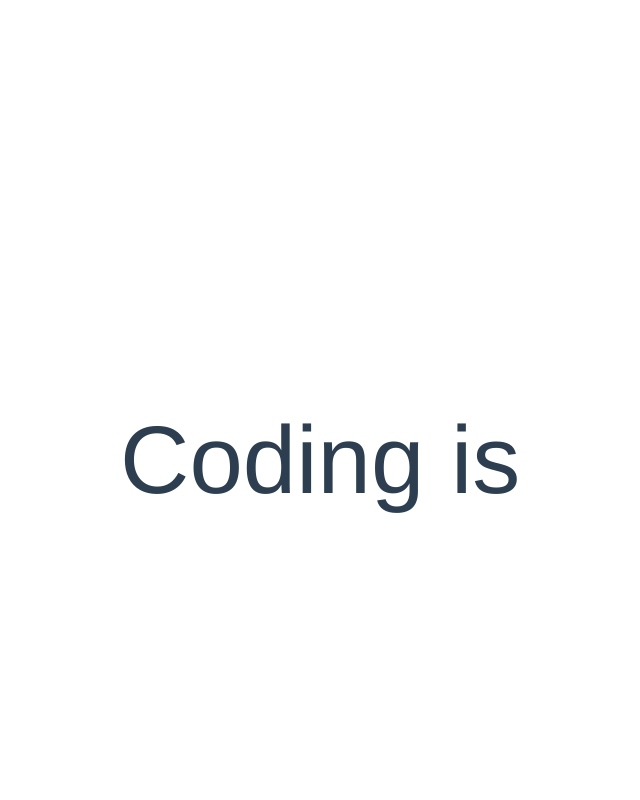
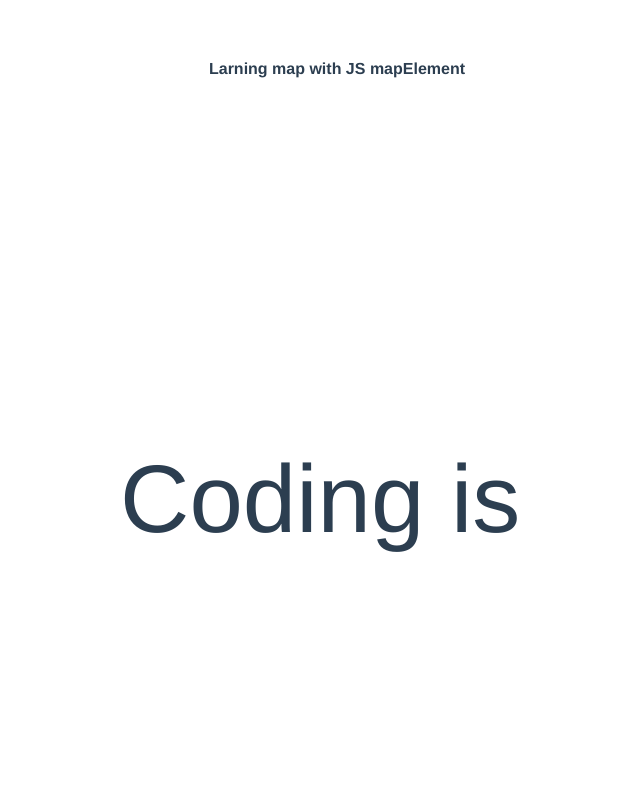
Before and after one commit to camilometaute/learning-js, a Vue app: page / in a window 1280 px wide. Shown: the top 800 px of the page, without its empty margins (303-943 px from the left). Built offline with nearby package versions, Linux system fonts and the light colour scheme.

Commit message:
learning map practice with js

```diff
--- a/src/App.vue
+++ b/src/App.vue
@@ -1,5 +1,6 @@
 <template>
   <div id="app">
+    <h4>Larning map with JS <span @click="mapElement">mapElement</span> </h4>
     <TypeAutomatic/>
     <HelloWorld msg="Descarga este documento"/> <br>
   </div>
@@ -11,6 +12,24 @@ import TypeAutomatic from './components/TypeAutomatic.vue'
 
 export default {
   name: 'app',
+  methods: {
+    mapElement() {
+      // set
+      const score = 200;
+
+      const myScore = new Map();
+
+      myScore.set(100, 'Downhill bike')
+      myScore.set(200, 'Road bike')
+      myScore.set(300, 'Naked bike')
+      myScore.set(400, 'Motocross bike')
+
+      alert(`you win a ${myScore.get(score)} with a score of ${score}`)
+
+      // has
+      // delete
+    }
+  },
   components: {
     HelloWorld,
     TypeAutomatic
```
